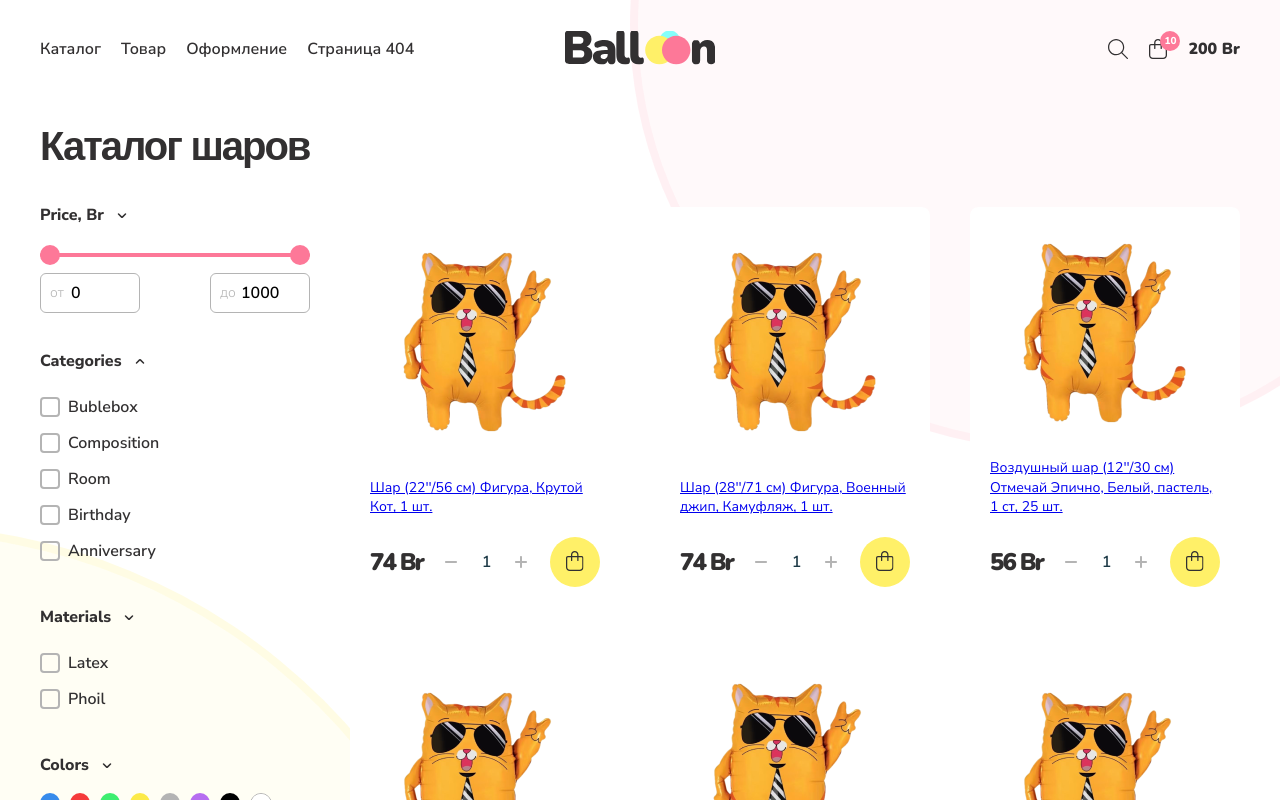
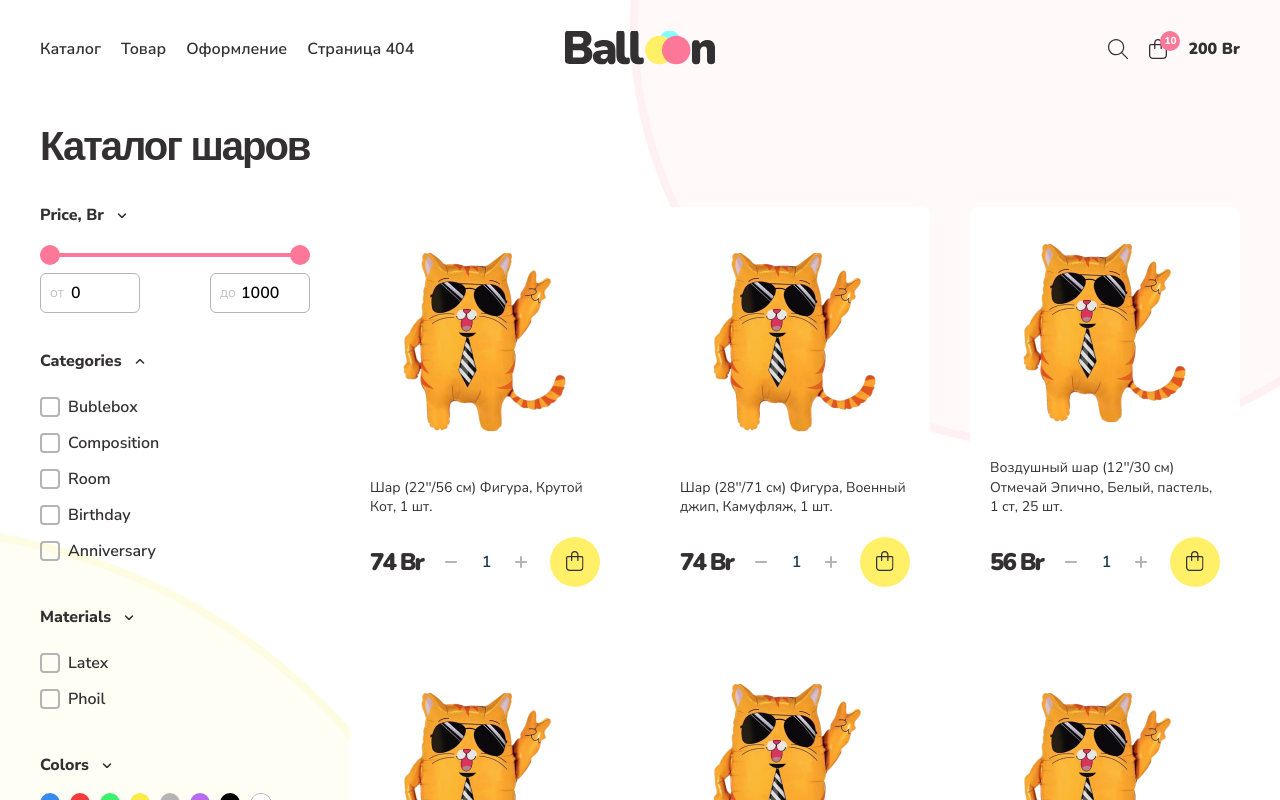
Before and after one commit to izmailowAlex/online_store, a React (Create React App) app: page /catalog in a window 1280 px wide. Shown: the top 800 px of the page. Built offline with nearby package versions, Linux system fonts and the light colour scheme.

Commit message:
refactor: remove link in title to Card

```diff
--- a/src/components/Main/Catalog/Card/Card.js
+++ b/src/components/Main/Catalog/Card/Card.js
@@ -8,9 +8,7 @@ function Card({ product }) {
       <div className="card-image-wrapper">
         <img className="card-image__img" src={product.src} alt="" />
       </div>
-      <div className="card__title">
-        <Link to={`/productview/${product.id}/`}>{product.title}</Link>
-      </div>
+      <div className="card__title">{product.title}</div>
       <div className="card-controls">
         <h3 className="card-price">{product.price} Br</h3>
         <Counter min={1} max={product.count} />
```
